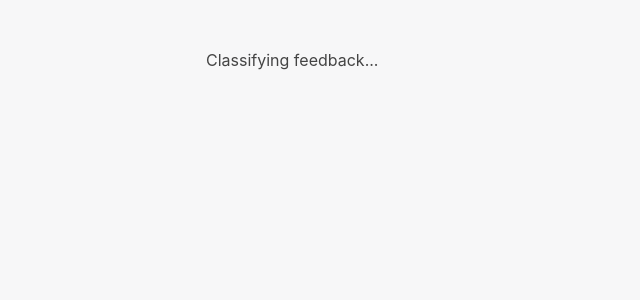
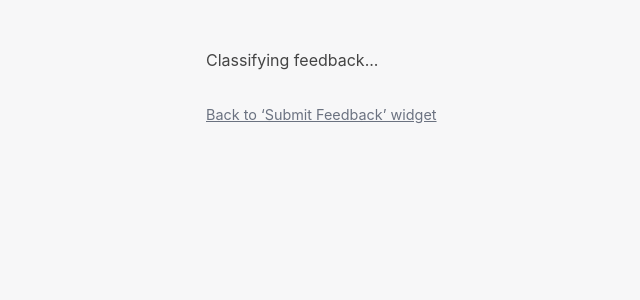
Before and after one commit to pcimring/doc-feedback-triage-online-demo, a Next.js app in the folder frontend/: page /review/1 in a window 1280 px wide. Shown: the top 300 px of the page, without its empty margins (138-778 px from the left). Built offline with nearby package versions, Linux system fonts and the light colour scheme; no server answers.

Commit message:
Review page: right-align confirm button, open issue link in new tab, add back-to-start link

```diff
--- a/frontend/src/app/globals.css
+++ b/frontend/src/app/globals.css
@@ -103,6 +103,21 @@ button:disabled {
   align-items: center;
 }
 
+.review-actions {
+  display: flex;
+  justify-content: flex-end;
+  margin-top: 1.5rem;
+}
+
+.back-link {
+  margin-top: 2rem;
+  font-size: 0.9rem;
+}
+
+.back-link a {
+  color: #6b7280;
+}
+
 button.secondary {
   background: transparent;
   color: #2563eb;
--- a/frontend/src/app/review/[processInstanceKey]/page.tsx
+++ b/frontend/src/app/review/[processInstanceKey]/page.tsx
@@ -2,7 +2,16 @@
 
 import { useEffect, useState } from "react";
 import { useParams } from "next/navigation";
+import Link from "next/link";
 import type { RunStatus } from "@/lib/status";
+
+function BackToStart() {
+  return (
+    <p className="back-link">
+      <Link href="/">Back to &lsquo;Submit Feedback&rsquo; widget</Link>
+    </p>
+  );
+}
 
 const POLL_INTERVAL_MS = 2000;
 const TERMINAL_STAGES = new Set(["discarded", "filed"]);
@@ -54,6 +63,7 @@ export default function ReviewPage() {
     return (
       <main>
         <p>Classifying feedback...</p>
+        <BackToStart />
       </main>
     );
   }
@@ -77,9 +87,12 @@ export default function ReviewPage() {
             <option value="spam">spam</option>
           </select>
         </label>
-        <button onClick={handleComplete} disabled={completing}>
-          {completing ? "Filing..." : "Confirm and file issue"}
-        </button>
+        <div className="review-actions">
+          <button onClick={handleComplete} disabled={completing}>
+            {completing ? "Filing..." : "Confirm and file issue"}
+          </button>
+        </div>
+        <BackToStart />
       </main>
     );
   }
@@ -88,6 +101,7 @@ export default function ReviewPage() {
     return (
       <main>
         <p>Classified as spam and discarded automatically. No issue filed.</p>
+        <BackToStart />
       </main>
     );
   }
@@ -95,8 +109,12 @@ export default function ReviewPage() {
   return (
     <main>
       <p>
-        Issue filed: <a href={status.issueUrl}>{status.issueUrl}</a>
+        Issue filed:{" "}
+        <a href={status.issueUrl} target="_blank" rel="noreferrer">
+          {status.issueUrl}
+        </a>
       </p>
+      <BackToStart />
     </main>
   );
 }
```
Also changed, not shown: 1 other file (tests, documents, lock files or other folders).
